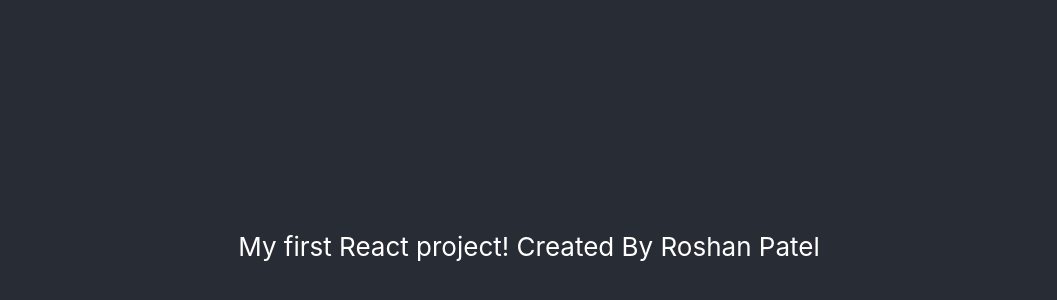
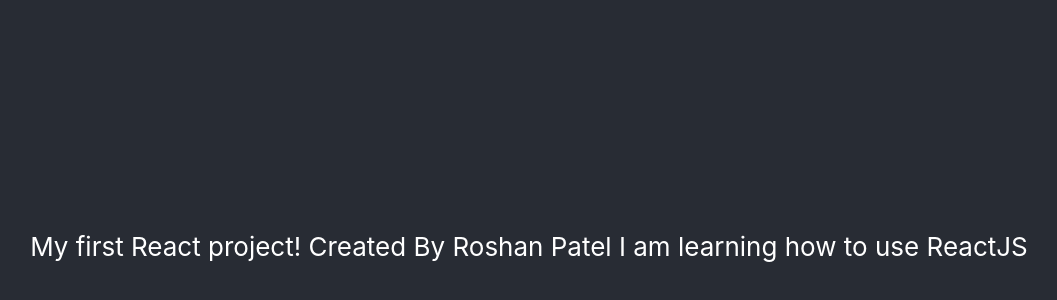
Before and after one commit to rpatel12438/React-app, a React (Create React App) app: page / in a window 1280 px wide. Shown: the part 154-454 px from the top of the page, without its empty margins (111-1168 px from the left). Built offline with nearby package versions, Linux system fonts and the light colour scheme.

Commit message:
Creating first react webpage with words

```diff
--- a/src/App.js
+++ b/src/App.js
@@ -7,6 +7,7 @@
       <header className="App-header">
         <p>
           My first React project! Created By Roshan Patel
+            I am learning how to use ReactJS
         </p>
       </header>
     </div>
```
